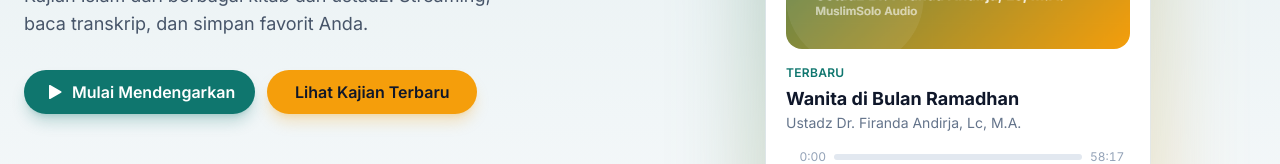
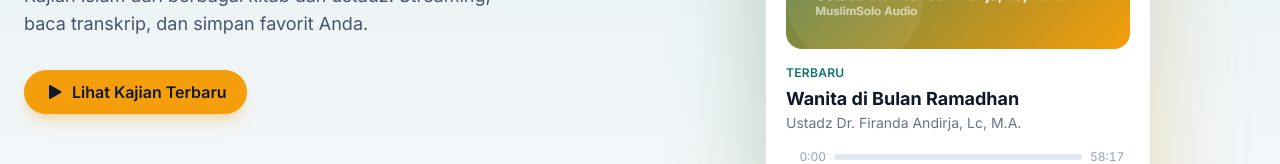
Before and after one commit to zakyfahreza/muslimsolo_audio, a React (Vite) app: page / in a window 1280 px wide. Shown: the part 459-623 px from the top of the page. Built offline with nearby package versions, Linux system fonts and the light colour scheme; no server answers.

Commit message:
style(home): hapus tombol Mulai Mendengarkan, sisakan Lihat Kajian Terbaru

```diff
--- a/src/pages/HomePage.tsx
+++ b/src/pages/HomePage.tsx
@@ -187,12 +187,9 @@ export function HomePage() {
               Kajian Islam dari berbagai kitab dan ustadz. Streaming, baca transkrip, dan simpan
               favorit Anda.
             </p>
-            <div className="mt-8 flex flex-col gap-3 sm:flex-row sm:flex-wrap">
-              <Link to="/kajian" className="btn-primary w-full justify-center sm:w-auto sm:min-w-[210px]">
+            <div className="mt-8">
+              <Link to="/kajian" className="btn-accent w-full justify-center sm:w-auto sm:min-w-[210px]">
                 <PlayIcon className="h-5 w-5" />
-                Mulai Mendengarkan
-              </Link>
-              <Link to="/kajian" className="btn-accent w-full justify-center sm:w-auto sm:min-w-[210px]">
                 Lihat Kajian Terbaru
               </Link>
             </div>
```
